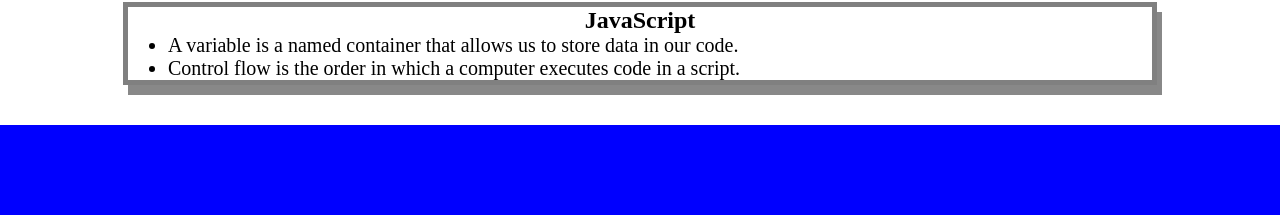
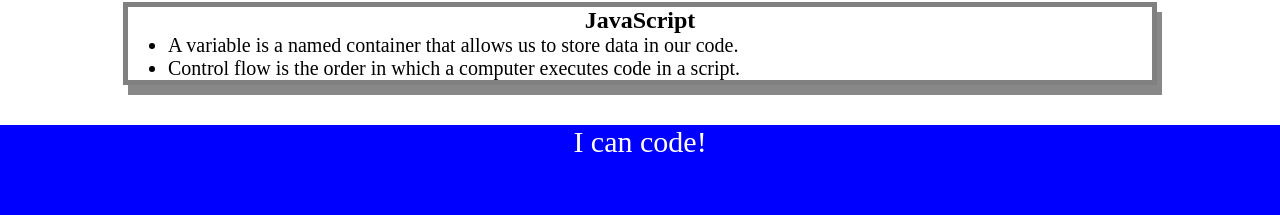
Before and after one commit to conroyiwhiwhu/prework-study-guide, a plain HTML site: page prework-study-guide/index.html in a window 1280 px wide. Shown: the part 527-742 px from the top of the page. Drawn offline with Linux system fonts and the light colour scheme.

Commit message:
added I can code to HTML file

```diff
--- a/prework-study-guide/index.html
+++ b/prework-study-guide/index.html
@@ -49,6 +49,7 @@
     </main>
 
     <footer>
+      <p>I can code!</p>
       <script src="./assets/script.js"></script>
     </footer>
   </body>
```
